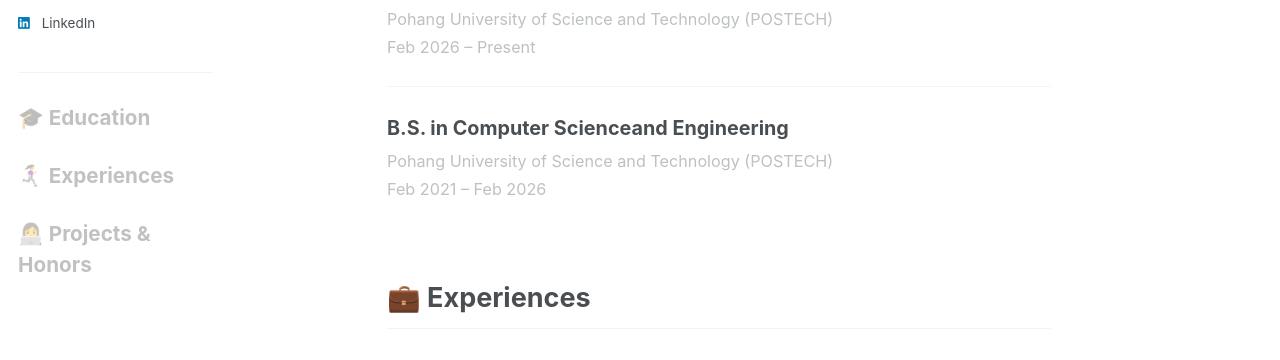
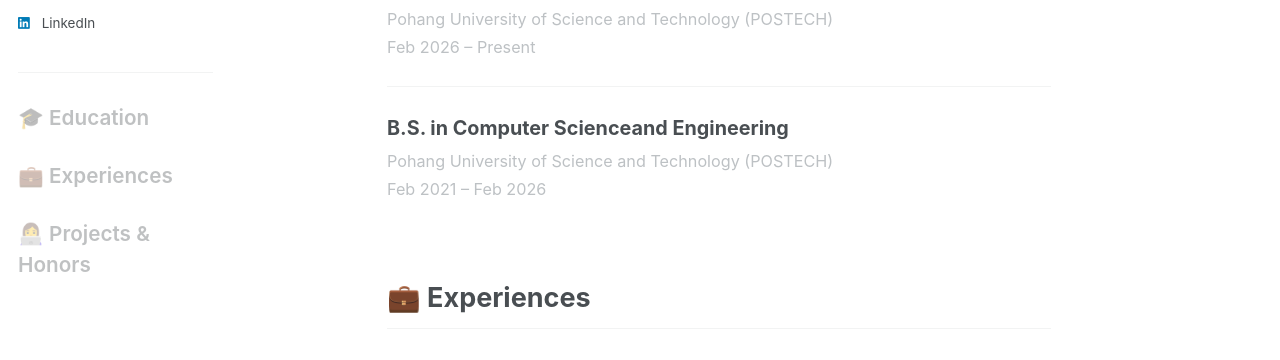
Before and after one commit to jglosa/jglosa.github.io, a Jekyll site: the page built from _pages/about.md, in a window 1280 px wide. Shown: the part 444-804 px from the top of the page. Built offline with Jekyll 4.4.1, drawn with Linux system fonts in a browser that asks for light colours; a script bundle is joined from its source files by our own code; library files that are not in the unit come from our copies.

Commit message:
sidebar icon change

```diff
--- a/_includes/author-profile.html
+++ b/_includes/author-profile.html
@@ -177,7 +177,7 @@
   <div class="sidebar-nav">
     <ul class="nav__list">
       <li><a href="#education" class="nav__link">🎓 Education</a></li>
-      <li><a href="#experiences" class="nav__link">🏃‍♀️‍➡️ Experiences</a></li>
+      <li><a href="#experiences" class="nav__link">💼 Experiences</a></li>
       <li><a href="#projects" class="nav__link">👩‍💻 Projects & Honors</a></li>
     </ul>
   </div>
--- a/_sass/layout/_sidebar.scss
+++ b/_sass/layout/_sidebar.scss
@@ -325,7 +325,7 @@
   .nav__link {
     display: inline-block;
     font-size: 1.15rem;
-    font-weight: 700 !important; /* 💡 항상 굵은 글씨 유지 */
+    font-weight: 600 !important; /* 💡 항상 굵은 글씨 유지 */
     color: var(--global-text-color) !important; /* 테마의 기본 글자색 사용 */
     opacity: 0.35; /* 💡 핵심: 평소에는 투명도를 줘서 연하게 보이도록 설정 */
     text-decoration: none !important; /* 기본 밑줄 완벽 제거 */
```
